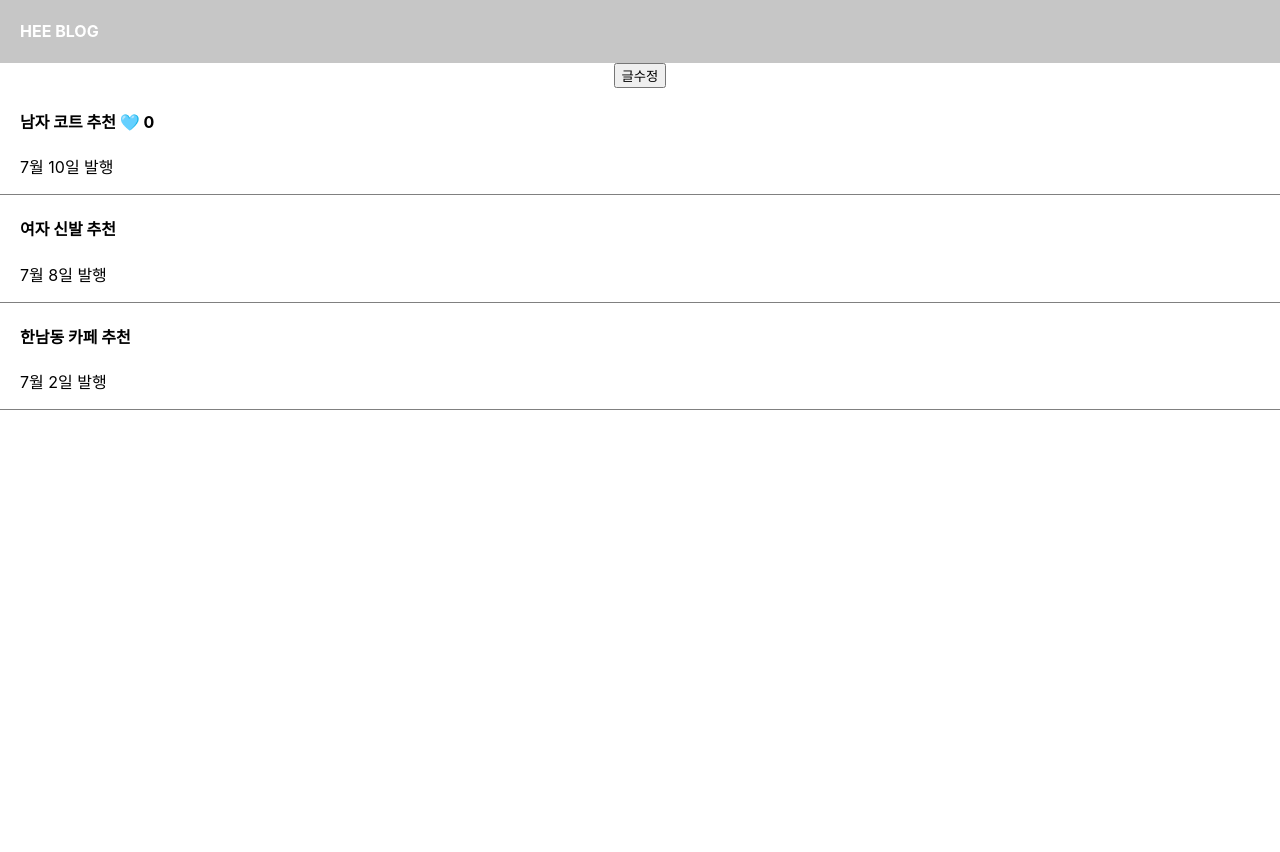
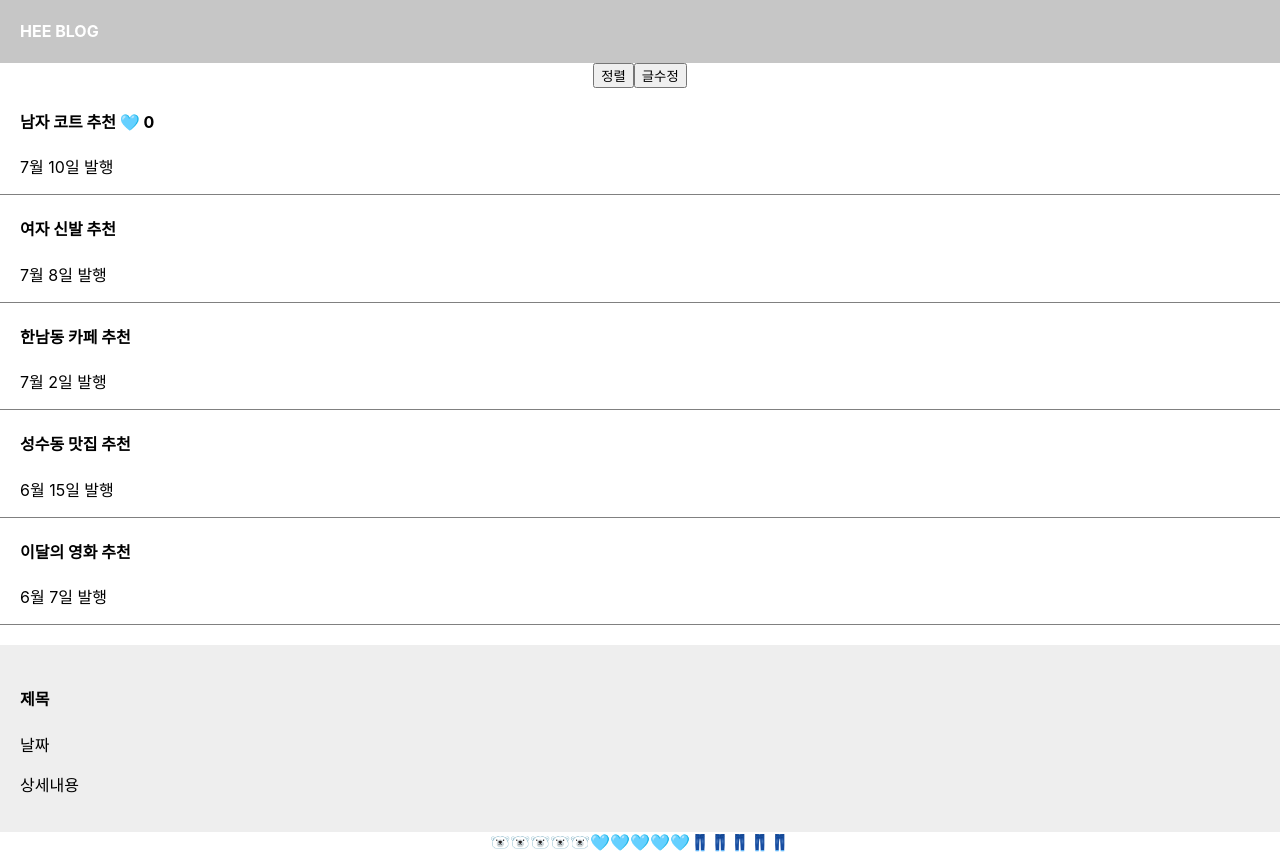
Before and after one commit to heeyonhh/blog, a React (Create React App) app: page / in a window 1280 px wide. Before the commit the page ends 800 px from the top, so only its background shows below. Built offline with nearby package versions, Linux system fonts and the light colour scheme.

Commit message:
componets

```diff
--- a/src/App.css
+++ b/src/App.css
@@ -11,6 +11,14 @@ div{
   text-align: left;
   border-bottom: 1px solid grey;
 }
+
+.modal{
+  margin-top: 20px;
+  padding: 20px;
+  background-color: #eee;
+  text-align: left;
+}
+
 .black-nav{
   display: flex;
   background-color: rgb(198, 198, 198);
--- a/src/App.js
+++ b/src/App.js
@@ -1,18 +1,11 @@
-/*eslint-disable*/
-//lint (워닝 메세지) 끄는 기능
-
 import { useState } from 'react';
 import './App.css';
 
+//실은 컴포넌트임
 function App() {
 
-  let [a, b] = useState(['남자 코트 추천', '여자 신발 추천', '한남동 카페 추천']);
+  let [a, b] = useState(['남자 코트 추천', '여자 신발 추천', '한남동 카페 추천', '성수동 맛집 추천', '이달의 영화 추천']);
   let [따봉, 따봉변경] = useState(0);
-  //따봉변경 state변경 함수
-
-  // function 함수(){
-  //   console.log(1);
-  // };
 
   return (
     <div className="App">
@@ -20,29 +13,23 @@ function App() {
         <h4>HEE BLOG</h4>
       </div>
 
+      {/* 정렬 필터 */}
       <button onClick={()=>{
+        let copy = [...a];
+        copy.sort();
+        b(copy);
+      }}>정렬</button>
 
-        let arr = [1, 2, 3];
-        //array/object담은 변수엔 화살표만 저장됨 123은 미지의 공간 ram에 저장됨
-        //state변경함수 기존state = 신규state경우 변경 안해줌
-
-        //arry object다룰 때 원본은 보존하는게 좋음
-        //console.log(copy == a) true 그래서 변경이 안됨 기존 state에서 변경이 안됬다고 생각해서 : reference data type 더공부하기
-        //object도 마찬가지임 ... : 괄호 벗겨 주세요 괄호 씌워주세요 이러면 화살표도 달라짐 -> 새로운 스테이트로 이해해서 변경됨
-
-        //기존 state가 array, object data면 stata수정할때 독립적 카피본을 만들어서 수정하자! : shallow copy
+      <button onClick={()=>{
         let copy = [...a];
         copy[0] = '여자 코트 추천';
         b(copy);
       }}>글수정</button>
 
       <div className="list">
-        {/* onclick이벤트 핸들러 {}안에 함수 넣어야함 ()=>{} 함수 넣어도 됨*/}
-        {/* state변경 등호로 변경하면 안됨 */}
         <h4>{ a[0] } <span onClick={()=>{ 따봉변경(따봉+1) }}>🩵</span> {따봉} </h4>
         <p>7월 10일 발행</p>
       </div>
-
 
       <div className="list">
         <h4>{ a[1] }</h4>
@@ -52,8 +39,52 @@ function App() {
         <h4>{ a[2] }</h4>
         <p>7월 2일 발행</p>
       </div>
+      <div className="list">
+        <h4>{ a[3] }</h4>
+        <p>6월 15일 발행</p>
+      </div>
+      <div className="list">
+        <h4>{ a[4] }</h4>
+        <p>6월 7일 발행</p>
+      </div>
+
+      {/* html 깔끔하게 쓰기 */}
+      <Modal/>
+      {/* <Modal></Modal> */}
+
+      <Login/>
     </div>
   );
+};
+
+//컴포넌트 만들때 다른 펑션 바깥에 만들기 & 영어대문자
+//컴포넌트 : 반복적인 html 축약할때 / 페이지 전환 / 자주 변경되는 것들
+//컴포넌트를 만드는 것은 자유지만 책임이 따름 : 컴포넌트의 단점 state가져다 쓸때 문제 생김, 다른 펑션안에 있는 변수 쓸수 없음
+function Modal(){
+  return(
+    <div className='modal'>
+      <h4>제목</h4>
+      <p>날짜</p>
+      <p>상세내용</p>
+    </div>
+    //의미 없는 <div>대신 <></>사용가능 : 프래그먼트 문법
+  );
+};
+
+//컴포넌트 문법 2
+// let Modal = () => {
+//   return(
+//     <div></div>
+//   )
+// }
+// const 로 하면 에러메세지 띄어주는 장점이 있음
+
+const Login = () => {
+  return(
+    <>
+      🐻‍❄️🐻‍❄️🐻‍❄️🐻‍❄️🐻‍❄️🩵🩵🩵🩵🩵👖👖👖👖👖
+    </>
+  )
 }
 
 export default App;
```
